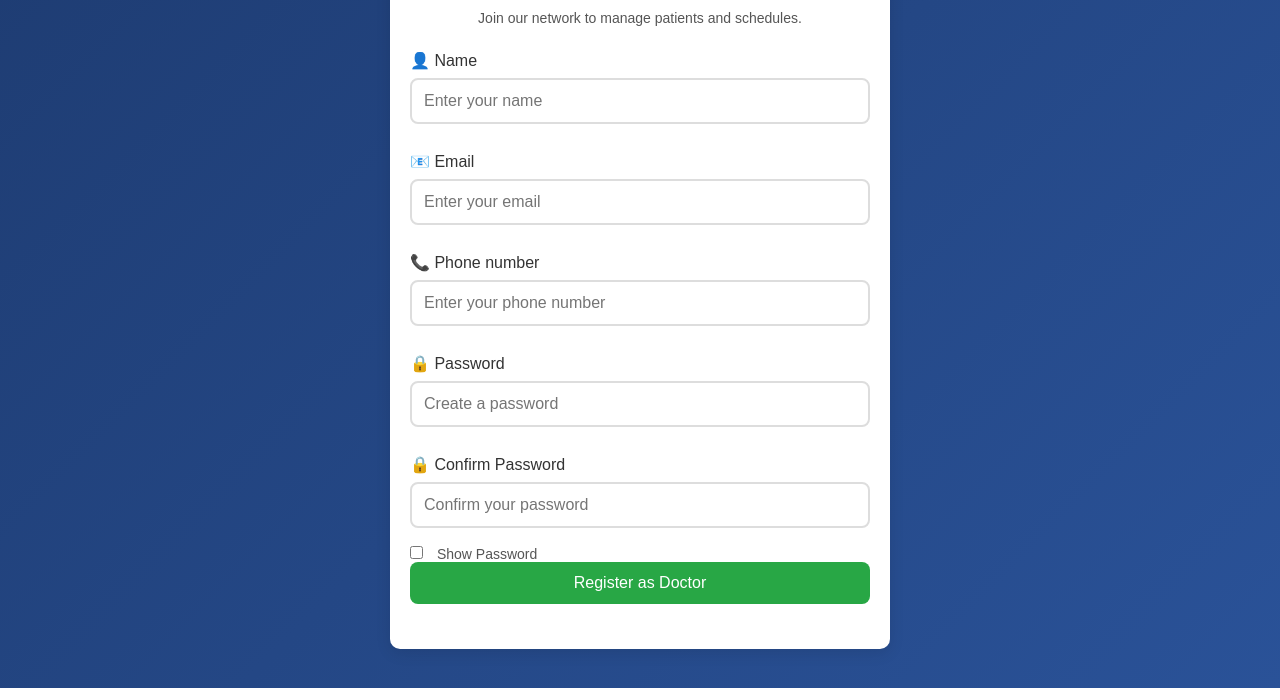
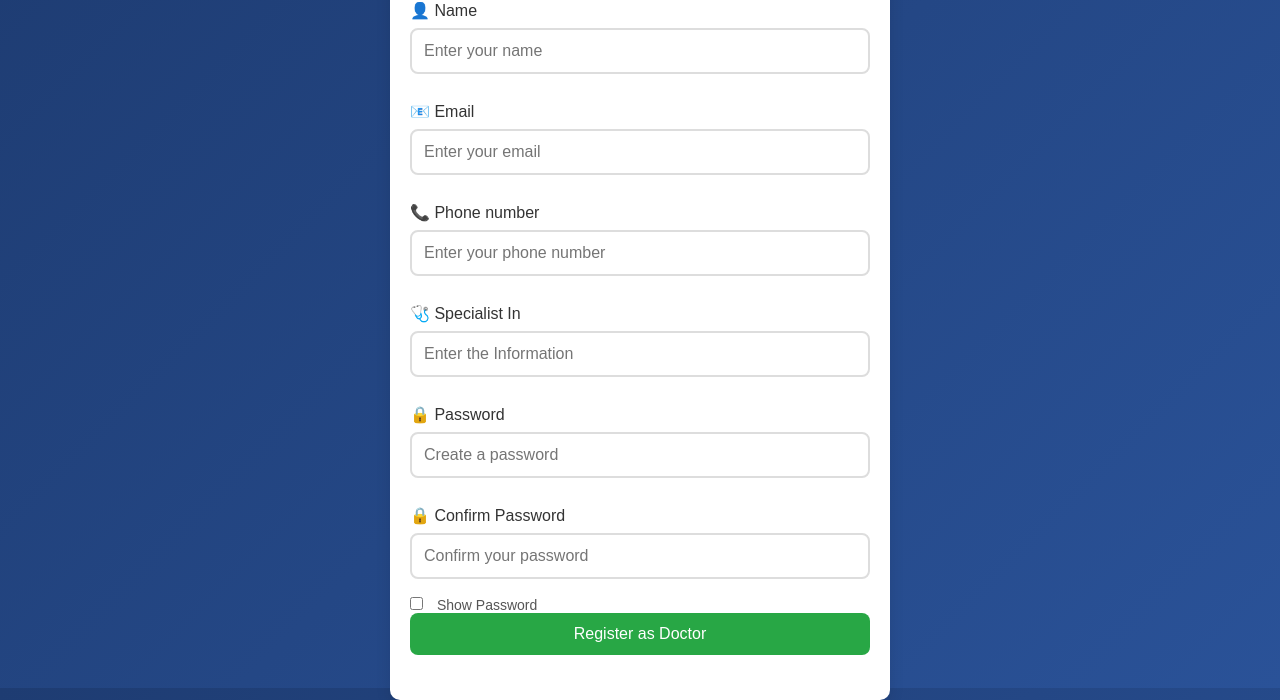
Before and after one commit to nayeem123456/Nxt-Gen-Coderz, a plain HTML site: page medicalrecord/doctor register page.html in a window 1280 px wide. Shown: the part 112-812 px from the top of the page. Drawn offline with Linux system fonts and the light colour scheme.

Commit message:
Add files via upload

```diff
--- a/medicalrecord/doctor register page.css
+++ b/medicalrecord/doctor register page.css
@@ -13,7 +13,7 @@ body {
     align-items: center;
     height: 100vh;
     color: white;
-    margin: 0;
+    margin: 0px;
 }
 
 /* Main container for the login form */
--- a/medicalrecord/doctor register page.html
+++ b/medicalrecord/doctor register page.html
@@ -24,6 +24,10 @@
                 <div class="form-group">
                     <label for="doctor-id">📞 Phone number</label>
                     <input type="text" id="doctor-id" placeholder="Enter your phone number" required>
+                </div>
+                <div class="form-group">
+                    <label for="doctor-name">🩺 Specialist In</label>
+                    <input type="text" id="doctor-name" placeholder="Enter the Information" required>
                 </div>
                 <div class="form-group">
                     <label for="doctor-password">🔒 Password</label>
```
